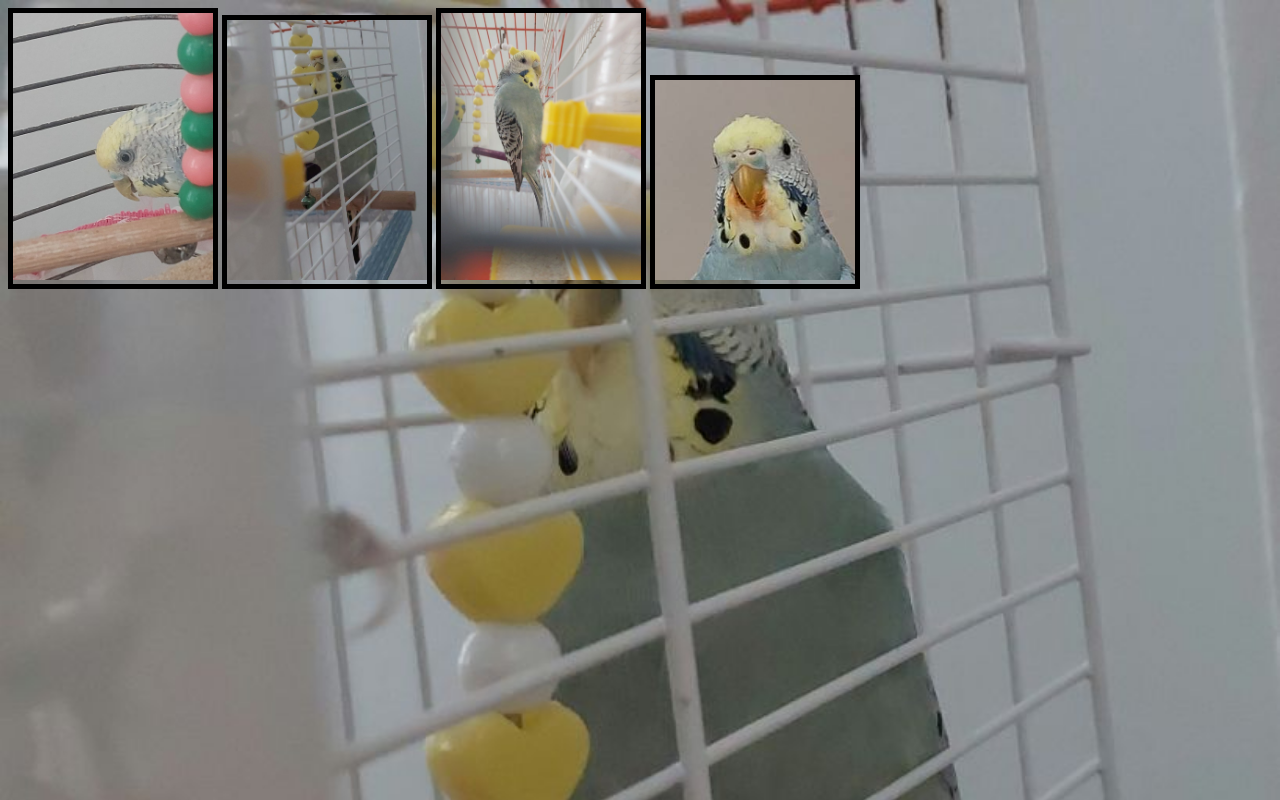
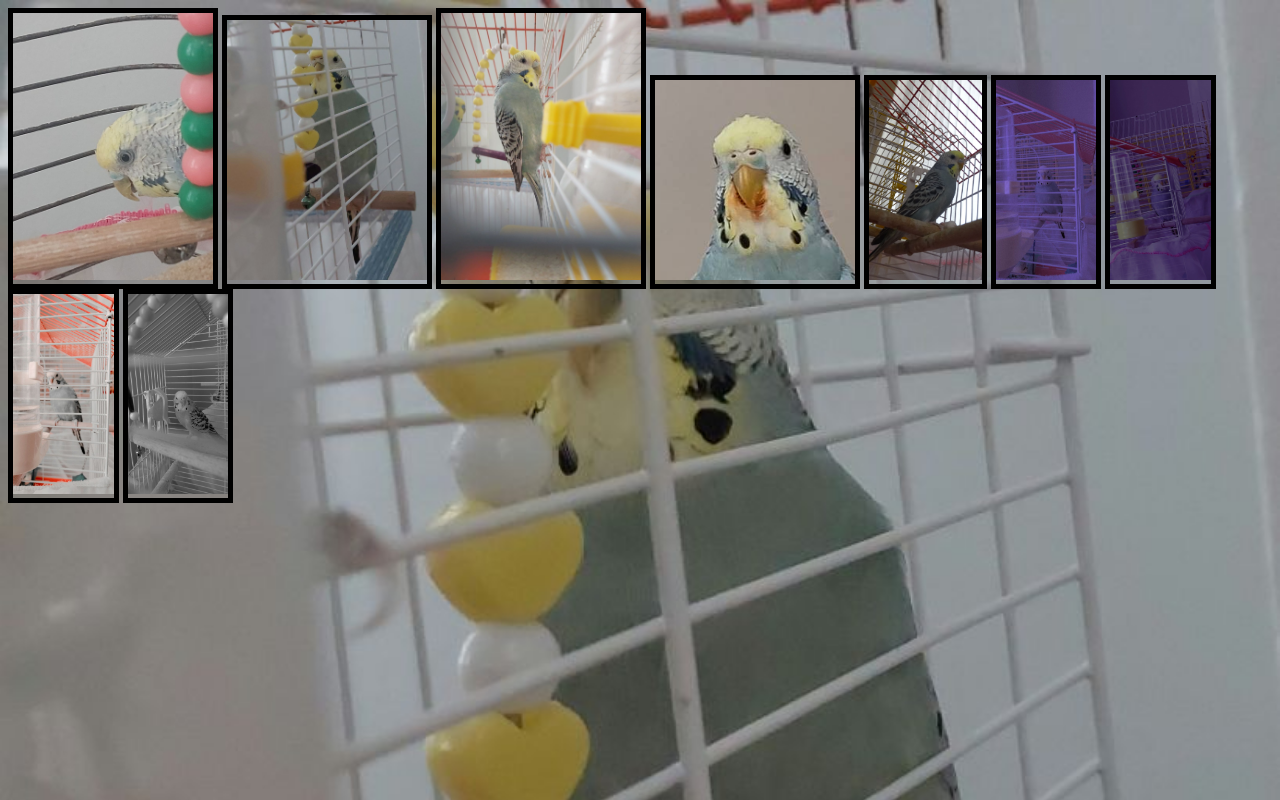
Before and after one commit to alexipliknitroyakisikli/alexipliknitroyakisikli.github.io, a plain HTML site: page nitro.html in a window 1280 px wide. Drawn offline with Linux system fonts and the light colour scheme.

Commit message:
yeni fotograflar

```diff
--- a/nitro.html
+++ b/nitro.html
@@ -33,6 +33,26 @@ background-size: cover;
     <img src="nitro/Nitro.png" height="200">
 </div>
 
+<div class="photo-frame">
+    <img src="nitro/nitirmovie.png" height="200">
+</div>
+
+<div class="photo-frame">
+    <img src="nitro/nitromor.jpg" height="200">
+</div>
+
+<div class="photo-frame">
+    <img src="nitro/nitirmor2.jpg" height="200">
+</div>
+
+<div class="photo-frame">
+    <img src="nitro/nitircik.jpg" height="200">
+</div>
+
+<div class="photo-frame">
+    <img src="nitro/avcinitir.jpg" height="200">
+</div>
+
 </html>
 </head>
 </body>
```
Also changed, not shown: alex.html (+4 -0 lines), iplik.html (+7 -0 lines), yakso.html (+8 -0 lines), alexmor.jpg (added), iplik/iplikfhd.jpg (added), iplik/iplikgaga.jpg (added), nitro/avcinitir.jpg (added), nitro/nitircik.jpg (added), nitro/nitirmor2.jpg (added), nitro/nitirmovie.png (added), nitro/nitromor.jpg (added), yakso/gulenyakso.jpg (added), yakso/yaksokara.jpg (added).
